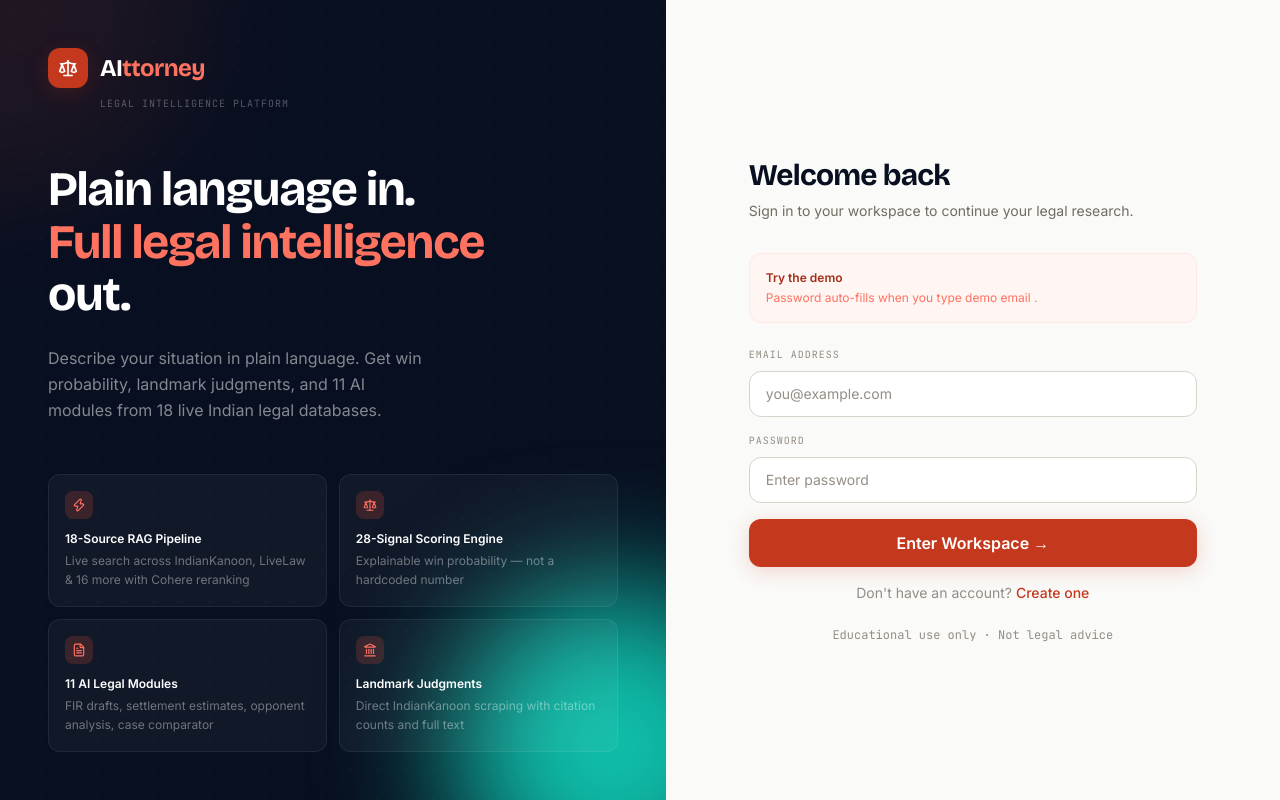
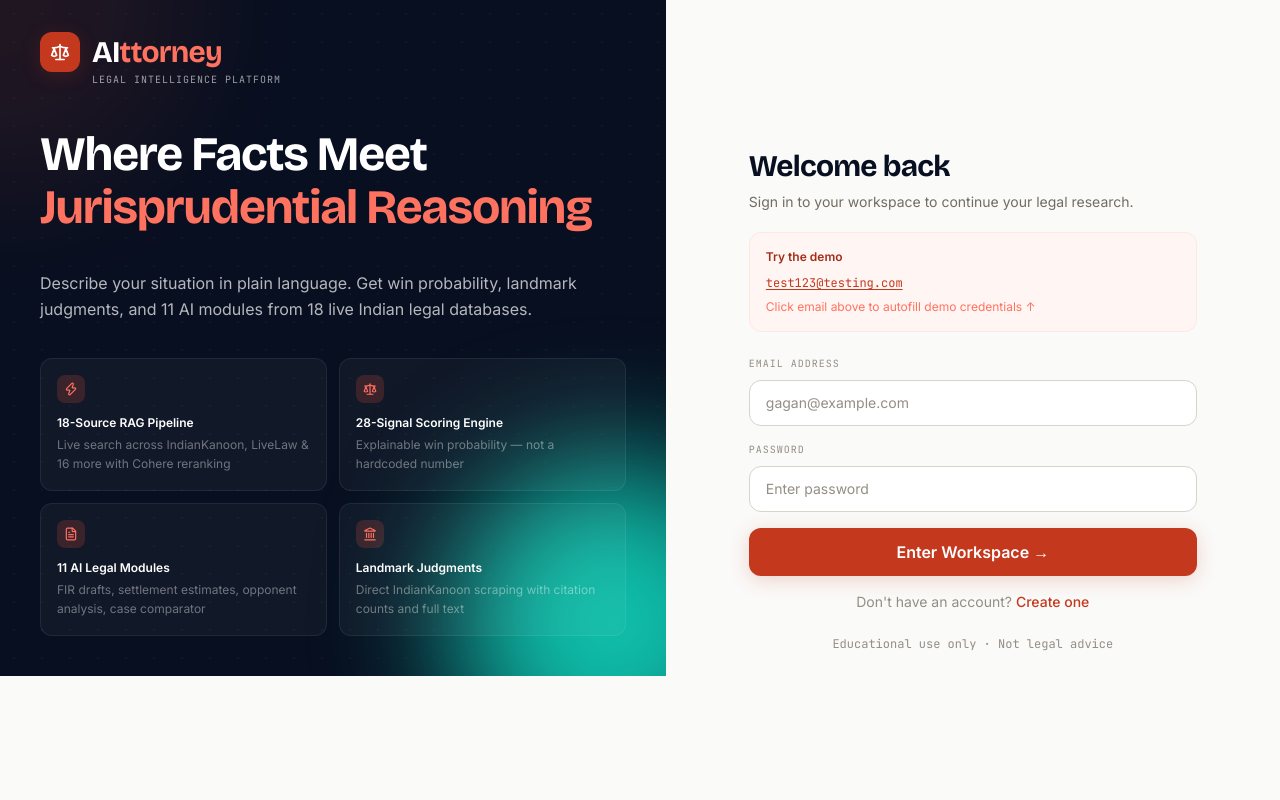
Before and after one commit to GaganMalhotra13/AIttorney-Legal-Intelligence-Platform, a Next.js app in the folder frontend/: page / in a window 1280 px wide. Built offline with nearby package versions, Linux system fonts and the light colour scheme; no server answers.

Commit message:
ERROR 404  field

```diff
--- a/frontend/app/page.tsx
+++ b/frontend/app/page.tsx
@@ -116,26 +116,28 @@
   return (
     <div className="min-h-screen bg-bg flex">
       {/* Left panel */}
-      <div className="hidden lg:flex lg:w-[52%] bg-navy-900 relative overflow-hidden flex-col justify-between p-12">
-        <div className="absolute inset-0 opacity-[0.03]" style={{ backgroundImage: "radial-gradient(circle, #ffffff 1px, transparent 1px)", backgroundSize: "28px 28px" }} />
+<div className="hidden lg:flex lg:w-[52%] bg-navy-900 relative
+                overflow-hidden flex-col justify-start gap-8 p-10 h-full">        <div className="absolute inset-0 opacity-[0.03]" style={{ backgroundImage: "radial-gradient(circle, #ffffff 1px, transparent 1px)", backgroundSize: "28px 28px" }} />
         <div className="absolute top-0 left-0 w-96 h-96 bg-coral-500 rounded-full filter blur-3xl opacity-10 -translate-x-1/2 -translate-y-1/2" />
         <div className="absolute bottom-0 right-0 w-80 h-80 bg-teal-500 rounded-full filter blur-3xl opacity-8 translate-x-1/3 translate-y-1/3" />
 
-        <motion.div initial={{ opacity: 0, y: 20 }} animate={{ opacity: 1, y: 0 }} transition={{ duration: 0.6, ease: [0.16,1,0.3,1] }} className="relative z-10">
-          <div className="flex items-center gap-3 mb-2">
+        <motion.div initial={{ opacity: 0, y: 20 }} animate={{ opacity: 1, y: 0 }} transition={{ duration: 0.6, ease: [0.16,1,0.3,1] }} className="relative z-10 -mt-2">
+          <div className="flex items-center gap-3 mb-0">
             <div className="w-10 h-10 rounded-xl bg-coral-600 flex items-center justify-center shadow-coral"><Scale className="w-5 h-5 text-white" /></div>
-            <span className="font-display text-2xl font-bold text-white tracking-tight">AI<span className="text-coral-400">ttorney</span></span>
+            <span className="font-display text-3xl font-bold text-white tracking-tight">AI<span className="text-coral-400">ttorney</span></span>
           </div>
-          <p className="font-mono text-2xs tracking-widest uppercase text-white/30 ml-[52px]">Legal Intelligence Platform </p>
+          <p className="font-mono text-2xs tracking-widest uppercase text-white/60 ml-[52px] mb-2 mt-0">
+Legal Intelligence Platform </p>
         </motion.div>
 
-        <motion.div initial={{ opacity: 0, y: 30 }} animate={{ opacity: 1, y: 0 }} transition={{ duration: 0.7, delay: 0.1, ease: [0.16,1,0.3,1] }} className="relative z-10">
-          <h1 className="font-display text-5xl font-bold text-white leading-[1.1] tracking-tight mb-6">
-            Plain language in.<br /><span className="text-coral-400">Full legal intelligence</span><br />out.
+        <motion.div initial={{ opacity: 0, y: 30 }} animate={{ opacity: 1, y: 0 }} transition={{ duration: 0.7, delay: 0.1, ease: [0.16,1,0.3,1] }} className="relative z-10 mt-0">
+          <h1 className="font-display text-5xl font-bold text-white leading-[1.1] tracking-tight mb-9">
+            Where Facts Meet
+<br /><span className="text-coral-400">Jurisprudential Reasoning</span>
           </h1>
-          <p className="text-white/50 text-base leading-relaxed max-w-sm">
-            Describe your situation in plain language. Get win probability, landmark judgments, and 11 AI modules from 18 live Indian legal databases.
-          </p>
+        <p className="text-white/70 text-base leading-relaxed max-w-xl mb-1">
+  Describe your situation in plain language. Get win probability, landmark judgments, and 11 AI modules from 18 live Indian legal databases.
+</p>
         </motion.div>
 
         <motion.div initial={{ opacity: 0, y: 20 }} animate={{ opacity: 1, y: 0 }} transition={{ duration: 0.6, delay: 0.2 }} className="relative z-10 grid grid-cols-2 gap-3">
@@ -155,7 +157,7 @@
         <motion.div initial={{ opacity: 0, x: 20 }} animate={{ opacity: 1, x: 0 }} transition={{ duration: 0.6, ease: [0.16,1,0.3,1] }} className="w-full max-w-md">
 <div className="lg:hidden flex items-center gap-3 mb-6 sm:mb-10">
             <div className="w-9 h-9 rounded-xl bg-coral-600 flex items-center justify-center"><Scale className="w-4 h-4 text-white" /></div>
-            <span className="font-display text-xl font-bold text-navy-900">AI<span className="text-coral-600">ttorney</span></span>
+            <span className="font-display text-3xl font-bold text-navy-900">AI<span className="text-coral-600">ttorney</span></span>
           </div>
 
           <div className="mb-6 sm:mb-8">
@@ -164,13 +166,24 @@
           </div>
 
           {/* Demo credentials — informational only, not a restriction */}
-          <div className="mb-6 p-4 rounded-xl bg-coral-50 border border-coral-100">
-            <p className="text-xs text-coral-700 font-semibold mb-1">Try the demo</p>
-            {/* <p className="font-mono text-xs text-coral-600">{DEMO_EMAIL}</p> */}
-
-            <p className="text-xs text-coral-400 mt-1">Password auto-fills when you type demo email .</p>
-            {/* <p className="text-xs text-coral-400 mt-1">Password auto-fills when you type this email ↑ — or sign in with your own account.</p> */}
-          </div>
+<div className="mb-6 -mt-3 p-4 rounded-xl bg-coral-50 border border-coral-100">  <p className="text-xs text-coral-700 font-semibold mb-1">Try the demo</p>
+  <button
+    onClick={() => {
+      setEmail(DEMO_EMAIL);
+      setPassword(DEMO_PASSWORD);
+      setEmailError(false);
+      setPasswordError(false);
+    }}
+    className="font-mono text-xs text-coral-600 hover:text-coral-800
+               underline underline-offset-2 cursor-pointer transition-colors
+               text-left"
+  >
+    {DEMO_EMAIL}
+  </button>
+  <p className="text-xs text-coral-400 mt-1">
+    Click email above to autofill demo credentials ↑
+  </p>
+</div>
 
           <div className="space-y-4">
             <div>
@@ -179,7 +192,7 @@
                 type="email"
                 value={email}
                 onChange={handleEmailChange}
-                placeholder="you@example.com"
+                placeholder="gagan@example.com"
 className={`input transition-colors ${
     emailError ? "border-red-400 bg-red-50 focus:border-red-500" : ""
   }`}                onKeyDown={(e) => e.key === "Enter" && handleLogin()}
--- a/frontend/app/signup/page.tsx
+++ b/frontend/app/signup/page.tsx
@@ -148,7 +148,7 @@
               <input
                 type="email"
                 value={email}
-onChange={(e) => setEmail(e.target.value.toLowerCase())}                placeholder="you@example.com"
+onChange={(e) => setEmail(e.target.value.toLowerCase())}                placeholder="gagan@example.com"
                 className="input pl-10"
               />
             </div>
```
